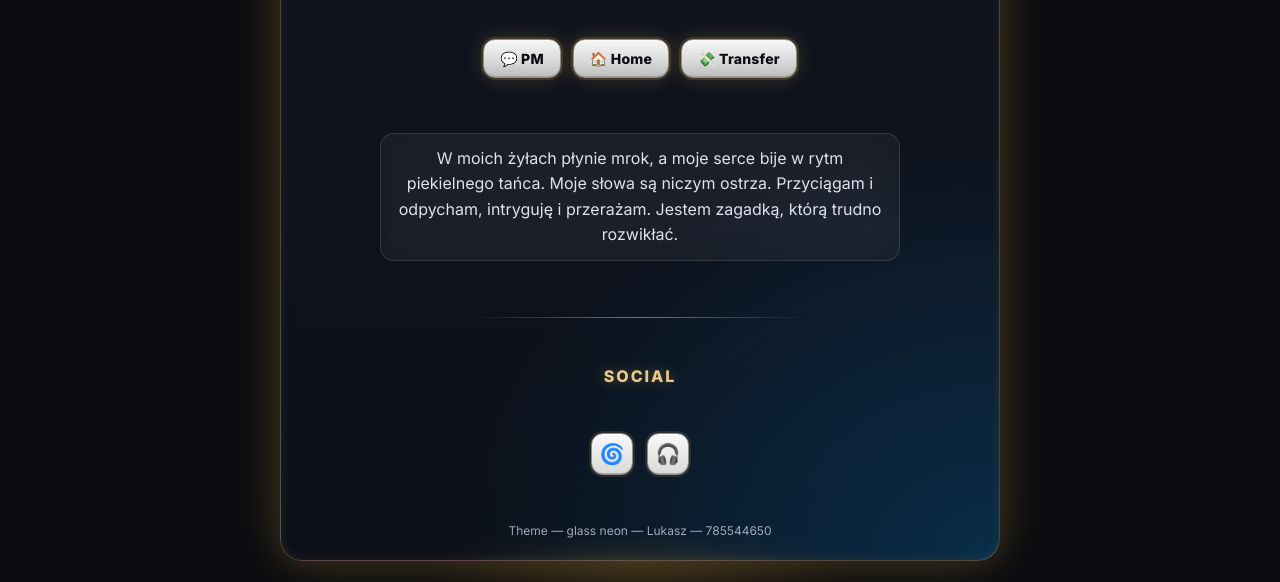
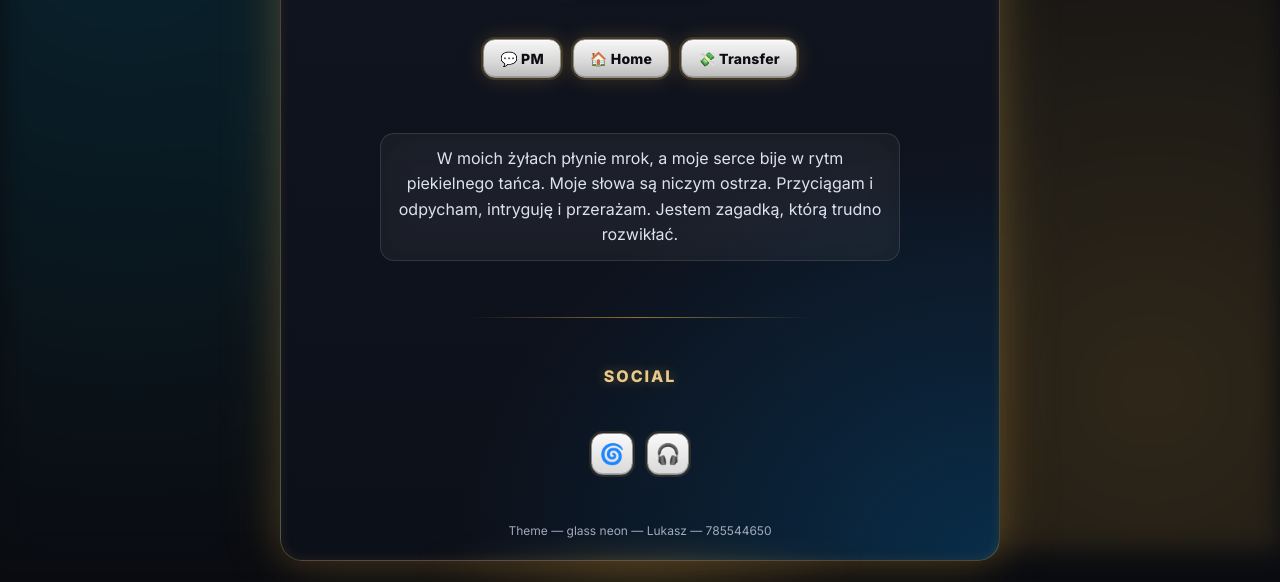
Before and after one commit to lukasz15191-eng/theme, a plain HTML site: page index.html in a window 1280 px wide. Shown: the part 249-831 px from the top of the page. Drawn offline with Linux system fonts and the light colour scheme.

Commit message:
Update style.css

```diff
--- a/style.css
+++ b/style.css
@@ -235,3 +235,37 @@ body{
   filter: blur(16px);
   pointer-events:none;
 }
+/* ===== COSMIC NODES BACKGROUND ===== */
+body::before{
+  content:"";
+  position:fixed;
+  inset:0;
+  z-index:-1;
+  background:
+    radial-gradient(circle at 10% 20%, rgba(0,200,255,.12), transparent 50%),
+    radial-gradient(circle at 90% 80%, rgba(255,191,70,.15), transparent 55%),
+    radial-gradient(circle at 50% 50%, rgba(0,150,255,.08), transparent 60%),
+    #0a0c11;
+  filter: blur(12px);
+}
+
+/* moving floating nodes */
+body::after{
+  content:"";
+  position:fixed;
+  inset:0;
+  z-index:-1;
+  background-image:
+    radial-gradient(3px 3px at 25% 30%, rgba(255,191,70,.8), transparent),
+    radial-gradient(2px 2px at 75% 40%, rgba(0,200,255,.8), transparent),
+    radial-gradient(4px 4px at 60% 75%, rgba(255,191,70,.8), transparent),
+    radial-gradient(3px 3px at 40% 60%, rgba(0,200,255,.8), transparent);
+  animation: nodesMove 10s infinite ease-in-out alternate;
+  opacity:.45;
+}
+
+@keyframes nodesMove {
+  0%   { transform: translate(-15px, -10px) scale(1.0); opacity: .42; }
+  50%  { transform: translate(10px, 20px) scale(1.05); opacity: .55; }
+  100% { transform: translate(0px, 0px) scale(1.0); opacity: .45; }
+}
```
